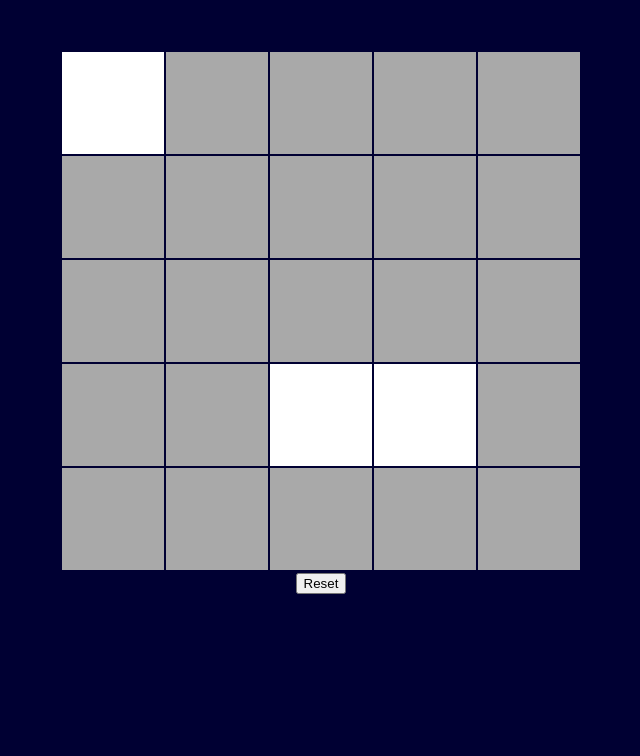
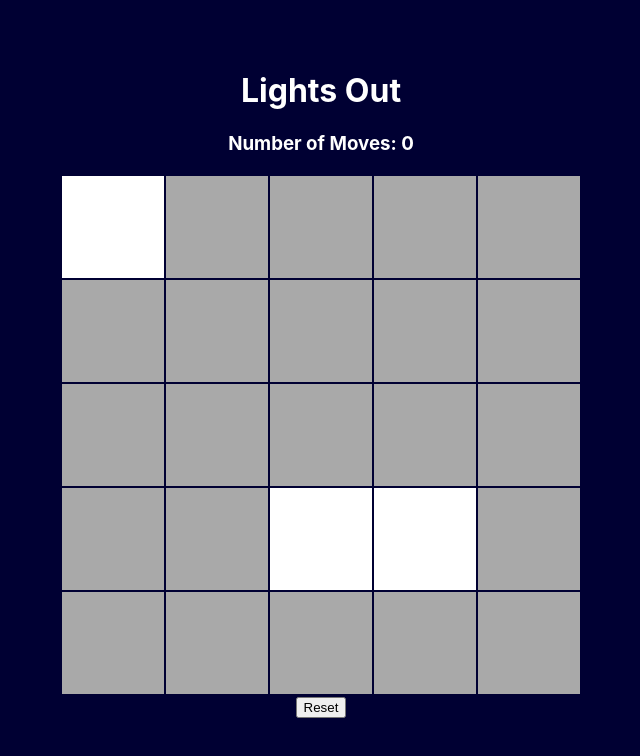
Before and after one commit to Stevenpaulino1/knock-lights-out, a React (Create React App) app: page / in a window 1280 px wide. Shown: the top 756 px of the page, without its empty margins (319-959 px from the left). Built offline with nearby package versions, Linux system fonts and the light colour scheme.

Commit message:
num moves && reset button added

```diff
--- a/src/App.js
+++ b/src/App.js
@@ -8,6 +8,7 @@ class App extends Component {
   render() {
     return (
       <div className="App">
+        <h1> Lights Out </h1>
         <Board />
       </div>
     );
--- a/src/Board/Board.js
+++ b/src/Board/Board.js
@@ -5,7 +5,8 @@ import "./Board.css";
 class Board extends Component {
   state = {
     hasWonGame: false,
-    board: this.createBoard()
+    board: this.createBoard(),
+    numMoves: 0
   };
 
   createBoard() {
@@ -23,7 +24,7 @@ class Board extends Component {
   }
 
   flipCellsAround(coord) {
-    console.log("FLIPPING", coord);
+    // console.log("FLIPPING", coord);
     let { numCols, numRows } = this.props;
     let board = this.state.board;
     let [y, x] = coord.split("-").map(Number);
@@ -36,23 +37,25 @@ class Board extends Component {
   }
 
   flipCell(board, y, x, numCols, numRows) {
-    console.log("BOARD?", y, x, board);
+    // console.log("BOARD?", y, x, board);
 
     if (x >= 0 && x < numCols && y >= 0 && y < numRows) {
       board[y][x] = !board[y][x];
     }
     let hasWonGame = board.every(row => row.every(cell => !cell));
+    let numMoves = this.state.numMoves + 1;
 
     // console.log("BOARD NOW", board);
 
-    this.setState({ board, hasWonGame });
+    this.setState({ board, hasWonGame, numMoves });
   }
   handleReset = () => {
-    this.setState({ board: this.createBoard() });
+    this.setState({ board: this.createBoard(), numMoves: 0 });
   };
   /** Render game board or winning message. */
 
   render() {
+    console.log(this.state.numMoves);
     let tableBoard = [];
     for (let y = 0; y < this.props.numRows; y++) {
       let row = [];
@@ -72,6 +75,7 @@ class Board extends Component {
 
     return (
       <React.Fragment>
+        <h3>Number of Moves: {this.state.numMoves}</h3>
         <table className="Board">
           {this.state.hasWonGame ? (
             <h1>"You won!"</h1>
```
